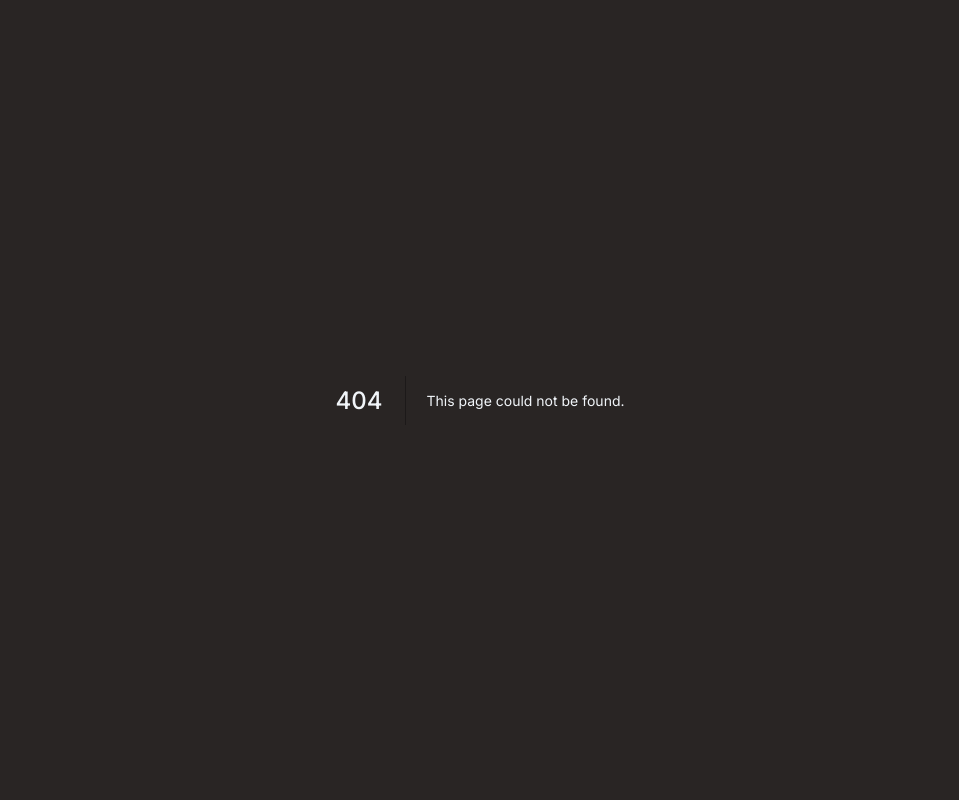
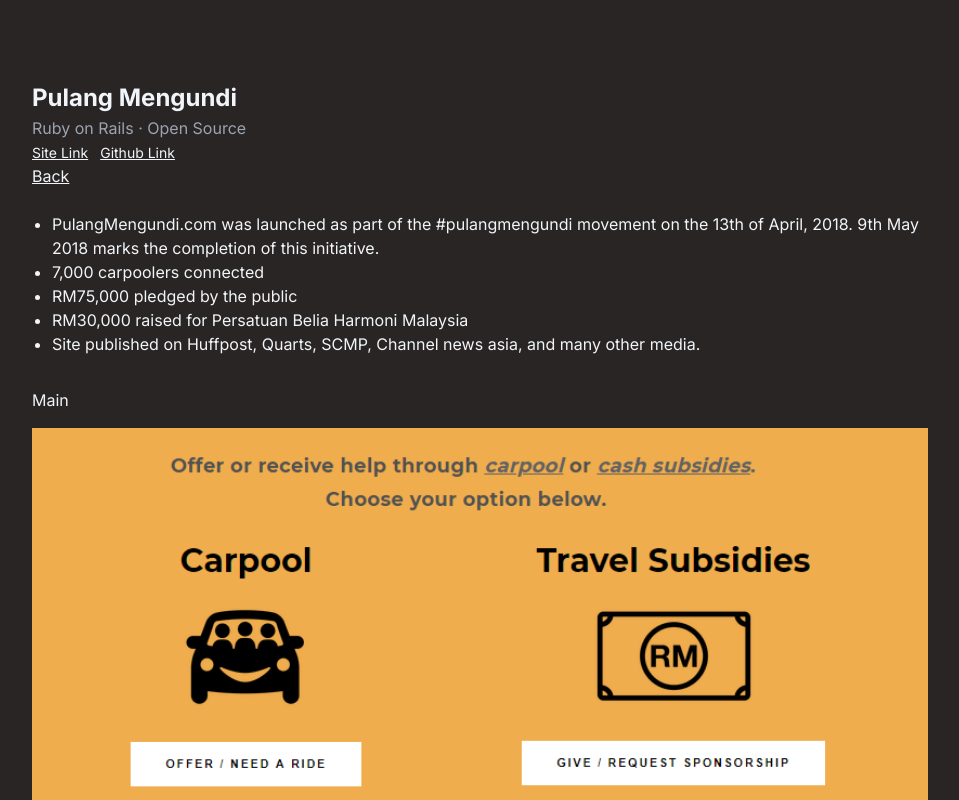
Before and after one commit to youjingwong/youjing, a Next.js app: page /work/pulang_mengundi in a window 1280 px wide. Before the commit this address had no page. Shown: the top 800 px of the page, without its empty margins (160-1119 px from the left). Built offline with nearby package versions, Linux system fonts and the light colour scheme.

Commit message:
added pulang mengundi

```diff
--- /dev/null
+++ b/pages/work/pulang_mengundi.tsx
@@ -0,0 +1,74 @@
+import Image from "next/image";
+import React from "react";
+import main from "../../public/work/pulang_mengundi/main.png";
+import subsidy from "../../public/work/pulang_mengundi/subsidy.jpeg";
+import BackToHomeLink from "../../src/data/components/BackToHomeLink";
+
+interface StoneAndChalkProps {}
+
+const PulangMengundi = ({}: StoneAndChalkProps): JSX.Element => {
+  return (
+    <div className="container py-20">
+      <h1>Pulang Mengundi</h1>
+      <div className="text-gray-400">Ruby on Rails · Open Source</div>
+      <a
+        className="underline text-sm mr-3"
+        href="https://www.pulangmengundi.com"
+        target="_blank"
+        rel="noreferrer"
+      >
+        Site Link
+      </a>
+      <a
+        className="underline text-sm"
+        href="https://github.com/pulang-mengundi/pulang_mengundi"
+        target="_blank"
+        rel="noreferrer"
+      >
+        Github Link
+      </a>
+
+      <BackToHomeLink />
+
+      <div className="pt-3"></div>
+      <ul className="list-disc pl-5">
+        <li className="mt-3">
+          PulangMengundi.com was launched as part of the #pulangmengundi
+          movement on the 13th of April, 2018. ​9th May 2018 marks the
+          completion of this initiative.
+        </li>
+        <li>7,000 carpoolers connected</li>
+        <li>RM75,000 pledged by the public</li>
+        <li>RM30,000 raised for Persatuan Belia Harmoni Malaysia</li>
+        <li>
+          Site published on Huffpost, Quarts, SCMP, Channel news asia, and many
+          other media.
+        </li>
+      </ul>
+
+      <div className="mt-8">
+        <div className="mt-3">
+          <h6>Main</h6>
+          <Image
+            src={main}
+            alt="main"
+            placeholder="blur"
+            sizes="(min-width: 1024px) 1024px, 100vw"
+            layout="responsive"
+          />
+        </div>
+        <div className="mt-3">
+          <h6>Subsidy</h6>
+          <Image
+            src={subsidy}
+            alt="subsidy"
+            placeholder="blur"
+            sizes="(min-width: 1024px) 1024px, 100vw"
+            layout="responsive"
+          />
+        </div>
+      </div>
+    </div>
+  );
+};
+export default PulangMengundi;
```
Also changed, not shown: src/data/work_summaries.ts (+8 -2 lines), public/work/pulang_mengundi/main.png (added), public/work/pulang_mengundi/subsidy.jpeg (added).
